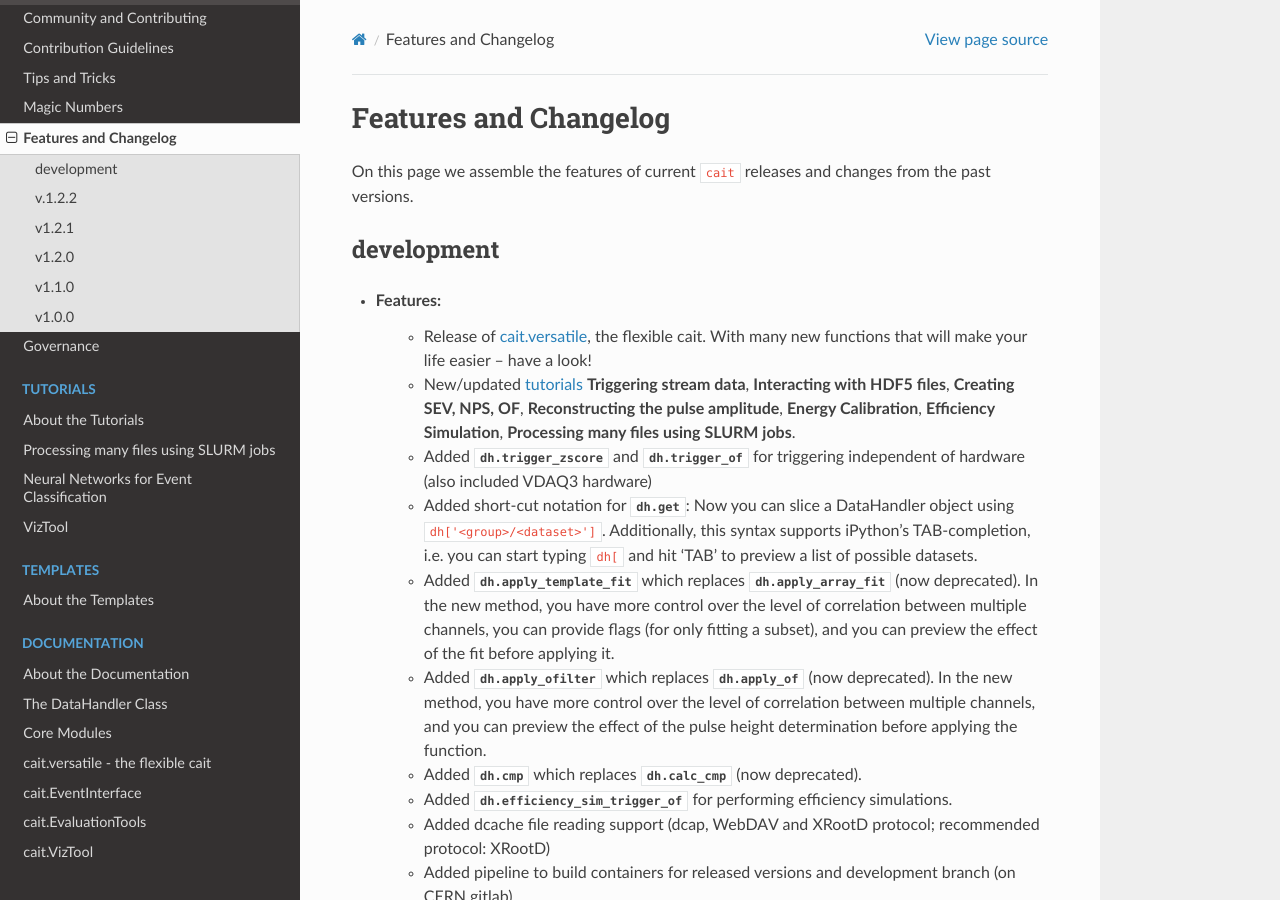
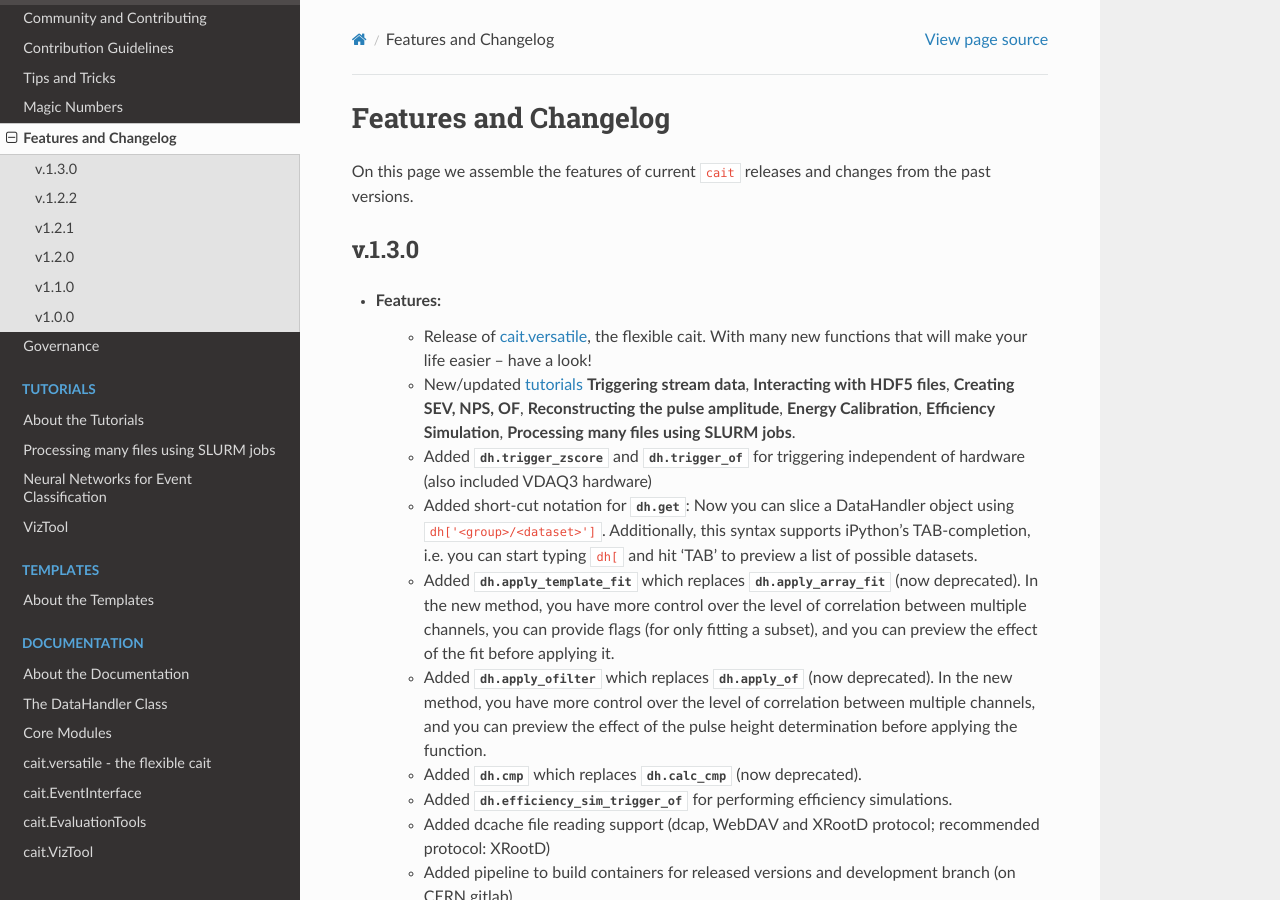
Before and after one commit to fewagner/cait, a Sphinx documentation site: the page built from docs/source/changelog.rst, in a window 1280 px wide and 900 px high. Built offline with Sphinx 7.4.7 and the Read the Docs theme 3.1.0, drawn with Linux system fonts in a browser that asks for light colours; pages that are not in the unit, such as notebooks, are missing from menus.

Commit message:
docs: update changelog and release recipe

```diff
--- a/docs/source/changelog.rst
+++ b/docs/source/changelog.rst
@@ -3,8 +3,8 @@
 
 On this page we assemble the features of current ``cait`` releases and changes from the past versions.
 
-development
-~~~~~~~~~~~
+v.1.3.0
+~~~~~~~
 - Features:
     - Release of :ref:`cait.versatile <caitversatile>`, the flexible cait. With many new functions that will make your life easier -- have a look!
     - New/updated :ref:`tutorials <tutorials>` **Triggering stream data**, **Interacting with HDF5 files**, **Creating SEV, NPS, OF**, **Reconstructing the pulse amplitude**, **Energy Calibration**, **Efficiency Simulation**, **Processing many files using SLURM jobs**.
--- a/docs/source/contributing.rst
+++ b/docs/source/contributing.rst
@@ -474,6 +474,7 @@
 
     - Create new version branch (either locally or on *GitLab*, **NOT** *GitHub*)
     - Update version number in ``cait._version``! This will automatically propagate into ``pyproject.toml`` and into the docs via ``conf.py`` and ``.readthedocs.yaml``.
+    - Update the version and compile changelog in ``changelog.rst`` (if not already done).
     - Make sure that all tests succeed (run ``pytest``)
     - Delete the old ``build/`` folder that you might still have locally from previous builds
     - Run ``python -m build`` (potentially in a separate environment that you might have set up)
```
